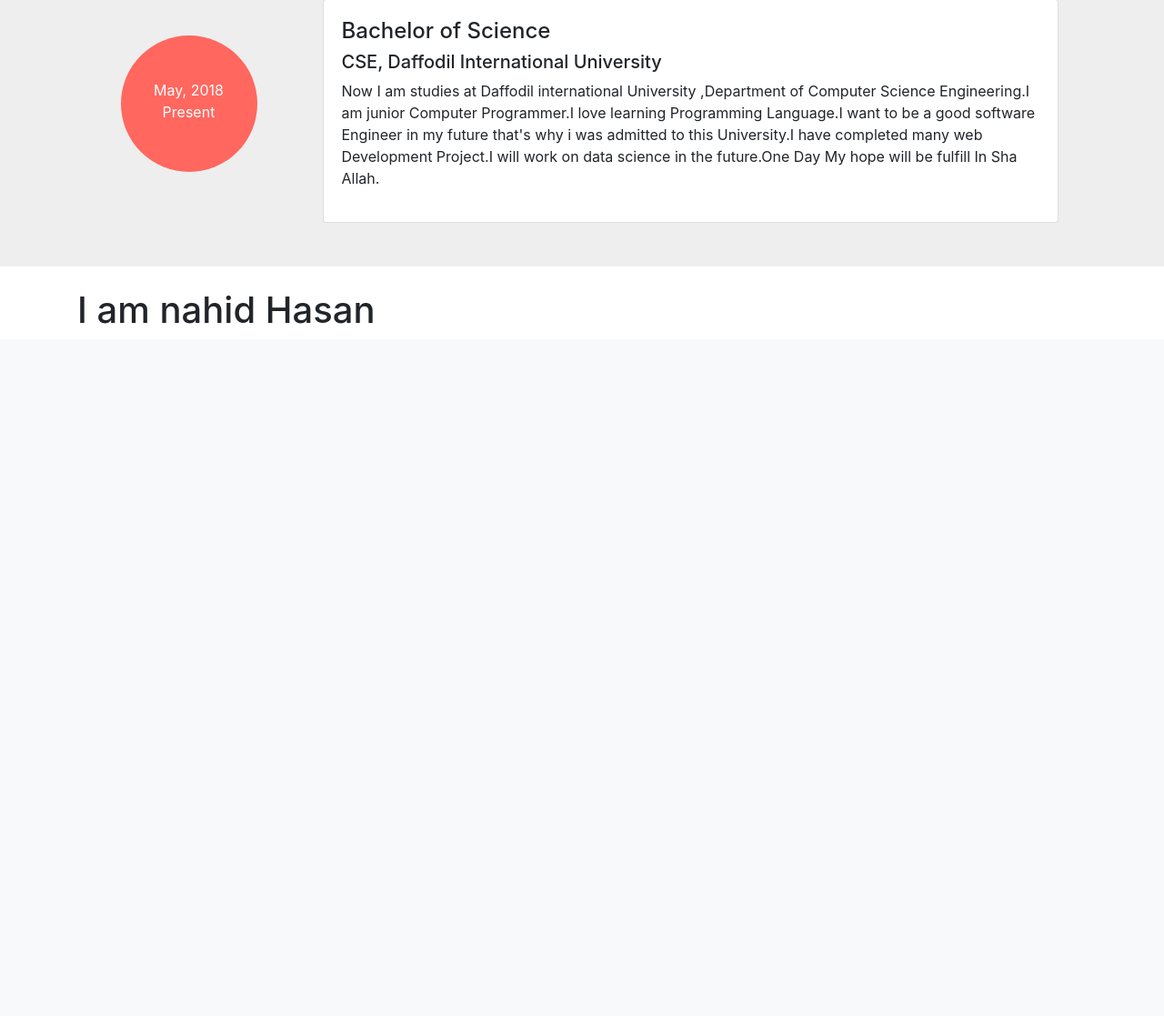
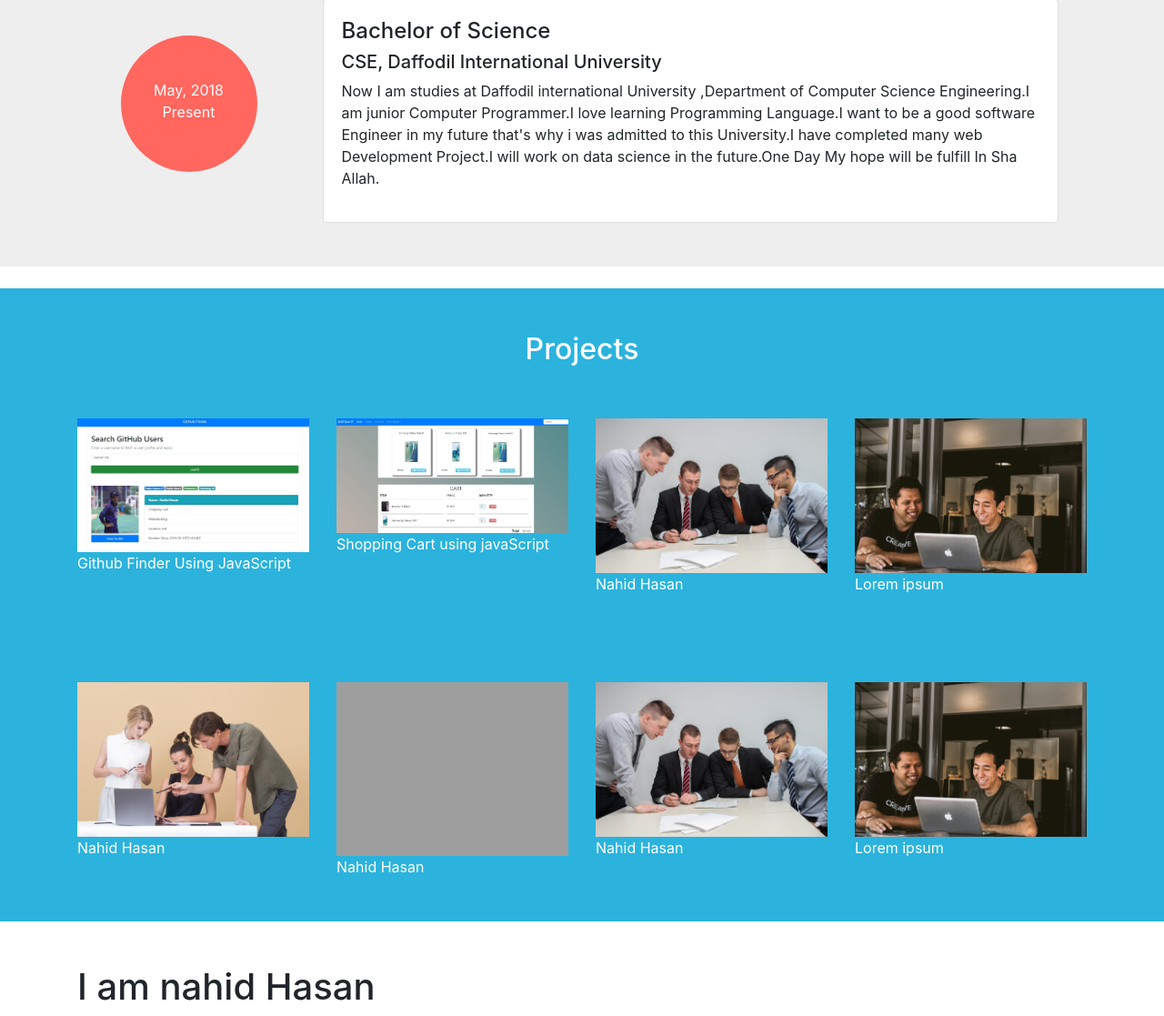
Before and after one commit to Nahid2194/Portfolio_Django, a Django app: page / in a window 1280 px wide. Shown: the part 2561-3678 px from the top of the page at 91% size. Before the commit the page ends 2917 px from the top, so only its background shows below. Run offline with Django 3.2, Linux system fonts and the light colour scheme; some libraries are stand-ins or nearby versions; grey boxes are pictures that could not be loaded.

Commit message:
Projects adding

```diff
--- a/Portfolio_App/templates/Portfolio_App/index.html
+++ b/Portfolio_App/templates/Portfolio_App/index.html
@@ -32,6 +32,7 @@
     {% include 'Portfolio_App/about.html' %}
     {% include 'Portfolio_App/skills.html' %}
     {% include 'Portfolio_App/education.html' %}
+    {% include 'Portfolio_App/projects.html' %}
     <div class="container">
         <h1>I am nahid Hasan</h1>
         {% block body_block %}
--- /dev/null
+++ b/Portfolio_App/templates/Portfolio_App/projects.html
@@ -0,0 +1,72 @@
+{% load static %}
+<!DOCTYPE html>
+<html lang="en">
+
+<head>
+    <meta charset="UTF-8">
+    <meta name="viewport" content="width=device-width, initial-scale=1.0">
+    <link rel="stylesheet" href="https://cdnjs.cloudflare.com/ajax/libs/animate.css/4.0.0/animate.min.css">
+
+    <!-- Bootstrap CSS -->
+    <link rel="stylesheet" href="https://stackpath.bootstrapcdn.com/bootstrap/4.5.0/css/bootstrap.min.css"
+        integrity="sha384-9aIt2nRpC12Uk9gS9baDl411NQApFmC26EwAOH8WgZl5MYYxFfc+NcPb1dKGj7Sk" crossorigin="anonymous">
+    <link href="https://fonts.googleapis.com/css2?family=Open+Sans:wght@300&display=swap" rel="stylesheet">
+    <link rel="stylesheet" type="text/css" href="{% static 'style.css' %}" />
+    <title>Nahid Hasan</title>
+    <script src="https://kit.fontawesome.com/a076d05399.js"></script>
+</head>
+
+<body>
+    <div class="project-container">
+        <div class="container" id="PROJECT">
+            <div class="row">
+                <div class="col text-white font-weight-bolder text-center py-5">
+                    <h2>Projects</h2>
+                </div>
+            </div>
+            <div class="row mb-5 pb-5">
+                <div class="col-md-3">
+                    <img src="{% static 'images/GithubProject.jpg' %}" class="img-fluid" alt="">
+                    <a href="https://nahid2194.github.io/Github_Finder_JavaScript/" target="_blank" class="text">Github
+                        Finder Using JavaScript</a>
+                </div>
+                <div class="col-md-3">
+                    <img src="{% static 'images/Shopping-Cart.jpg' %}" class="img-fluid" alt="">
+                    <a href="https://nahid2194.github.io/Shopping-Cart_JavaScript/" target="_blank"
+                        class="text">Shopping Cart using javaScript</a>
+                </div>
+                <div class="col-md-3">
+                    <img src="{% static 'images/p3.jpg' %}" class="img-fluid" alt="">
+                    <a href="" class="text">Nahid Hasan</a>
+                </div>
+                <div class="col-md-3">
+                    <img src="{% static 'images/p4.jpg' %}" class="img-fluid" alt="">
+                    <a href="" class="text">Lorem ipsum </a>
+                </div>
+
+            </div>
+
+            <div class="row mb-5 pb-5">
+                <div class="col-md-3">
+                    <img src="{% static 'images/p2 (1).jpg' %}" class="img-fluid" alt="">
+                    <a href="" class="text">Nahid Hasan</a>
+                </div>
+                <div class="col-md-3">
+                    <img src="{% static 'images/p2 (2).jpg' %}" class="img-fluid" alt="">
+                    <a href="" class="text">Nahid Hasan</a>
+                </div>
+                <div class="col-md-3">
+                    <img src="{% static 'images/p3.jpg' %}" class="img-fluid" alt="">
+                    <a href="" class="text">Nahid Hasan</a>
+                </div>
+                <div class="col-md-3">
+                    <img src="{% static 'images/p4.jpg' %}" class="img-fluid" alt="">
+                    <a href="" class="text">Lorem ipsum </a>
+                </div>
+
+            </div>
+        </div>
+    </div>
+</body>
+
+</html>
```
Also changed, not shown: Portfolio_App/static/images/GithubProject.jpg (added), Portfolio_App/static/images/ResizerImage660X440.jpg (added), Portfolio_App/static/images/Shopping-Cart.jpg (added), Portfolio_App/static/images/bg-nahid (1).png (added), Portfolio_App/static/images/bg.png (added), Portfolio_App/static/images/nahid.png (added), Portfolio_App/static/images/nahid1.jpg (added), Portfolio_App/static/images/nahid2.jpeg (added), Portfolio_App/static/images/nahid2.jpg (added), Portfolio_App/static/images/nahid3 (1).jpeg (added), Portfolio_App/static/images/p2 (1).jpg (added), Portfolio_App/static/images/p3.jpg (added), Portfolio_App/static/images/p4.jpg (added), 3 other files.
